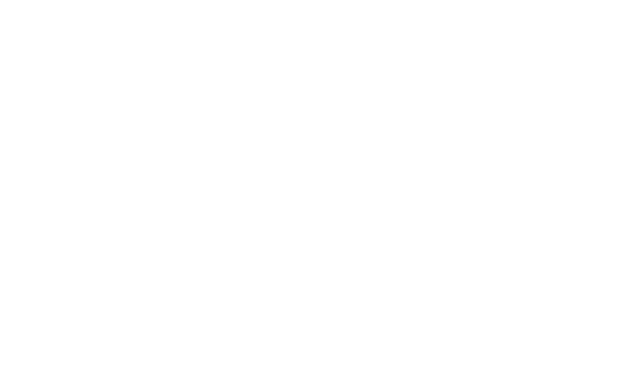
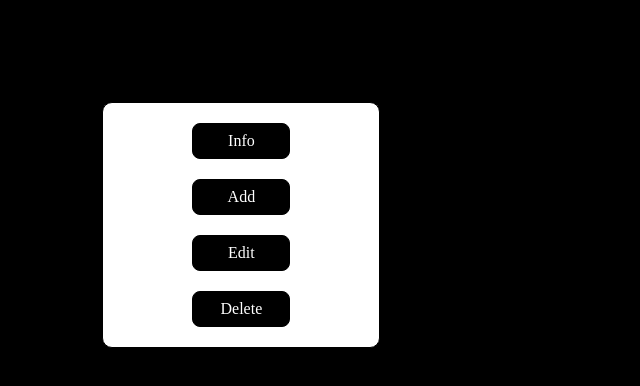
Before and after one commit to Kawthara-M/LostParadise-frontend, a React (Vite) app: page / in a window 1280 px wide. Shown: the top 386 px of the page, without its empty margins (0-640 px from the left). Built offline with nearby package versions, Linux system fonts and the light colour scheme.

Commit message:
panel setup

```diff
--- a/package.json
+++ b/package.json
@@ -11,7 +11,8 @@
   },
   "dependencies": {
     "react": "^19.1.0",
-    "react-dom": "^19.1.0"
+    "react-dom": "^19.1.0",
+    "react-router-dom": "^7.7.1"
   },
   "devDependencies": {
     "@types/react": "^19.1.8",
--- a/src/App.css
+++ b/src/App.css
@@ -1,3 +1,28 @@
 body {
-  margin:0;
+  margin: 0;
+  height: 100svh;
+  background-color: black;
 }
+.container {
+  height: 6%;
+  width:20%;
+  display: flex;
+  flex-direction: column;
+  justify-content: center;
+  align-items: center;
+  padding: 10px;
+  border: solid 1px black;
+  margin: 8%;
+  border-radius:10px;
+  background-color: white;
+}
+.container-item {
+  border: solid 1px black;
+  border-radius: 8px;
+  background-color: black;
+  color: white;
+  margin: 10px 0;
+  padding: .5rem;
+  width:5rem;
+  text-align: center;
+}
--- a/src/App.jsx
+++ b/src/App.jsx
@@ -1,10 +1,21 @@
 import { useState } from "react"
+import Home from "./components/Panel"
+import About from "./components/About"
+import { Routes, Route } from "react-router-dom"
 
 import "./App.css"
 
 function App() {
-  return <>
-  </>
+  return (
+    <>
+      <main>
+        <Routes>
+          <Route path="/" element={<Home />} />
+          <Route path="/about" element={<About />} />
+        </Routes>
+      </main>
+    </>
+  )
 }
 
 export default App
--- /dev/null
+++ b/src/components/About.jsx
@@ -0,0 +1,4 @@
+const About = () => {
+
+}
+export default About
--- /dev/null
+++ b/src/components/Form.jsx
@@ -0,0 +1,5 @@
+const Form =() =>{
+return <>
+</>
+}
+export default Form
--- /dev/null
+++ b/src/components/Game.jsx
@@ -0,0 +1,5 @@
+const Game = () => {
+return <>
+</>
+}
+export default Game
--- /dev/null
+++ b/src/components/Home.jsx
@@ -0,0 +1,5 @@
+const Home = () => {
+  return <>
+  </>
+}
+export default Home
--- /dev/null
+++ b/src/components/Info.jsx
@@ -0,0 +1,5 @@
+const Info = () => {
+  return <>
+  </>
+}
+export default Info
--- /dev/null
+++ b/src/components/Panel.jsx
@@ -0,0 +1,12 @@
+const Panel = () => {
+return <>
+<div class="container">
+  <div class="container-item">Info</div>
+  <div class="container-item">Add</div>
+  <div class="container-item">Edit</div>
+  <div class="container-item">Delete</div>
+
+</div>
+</>
+}
+export default Panel
--- a/src/main.jsx
+++ b/src/main.jsx
@@ -1,4 +1,9 @@
 import { createRoot } from "react-dom/client"
+import { BrowserRouter as Router } from "react-router-dom"
 import App from "./App.jsx"
 
-createRoot(document.getElementById("root")).render(<App />)
+createRoot(document.getElementById("root")).render(
+  <Router>
+    <App />
+  </Router>
+)
```
